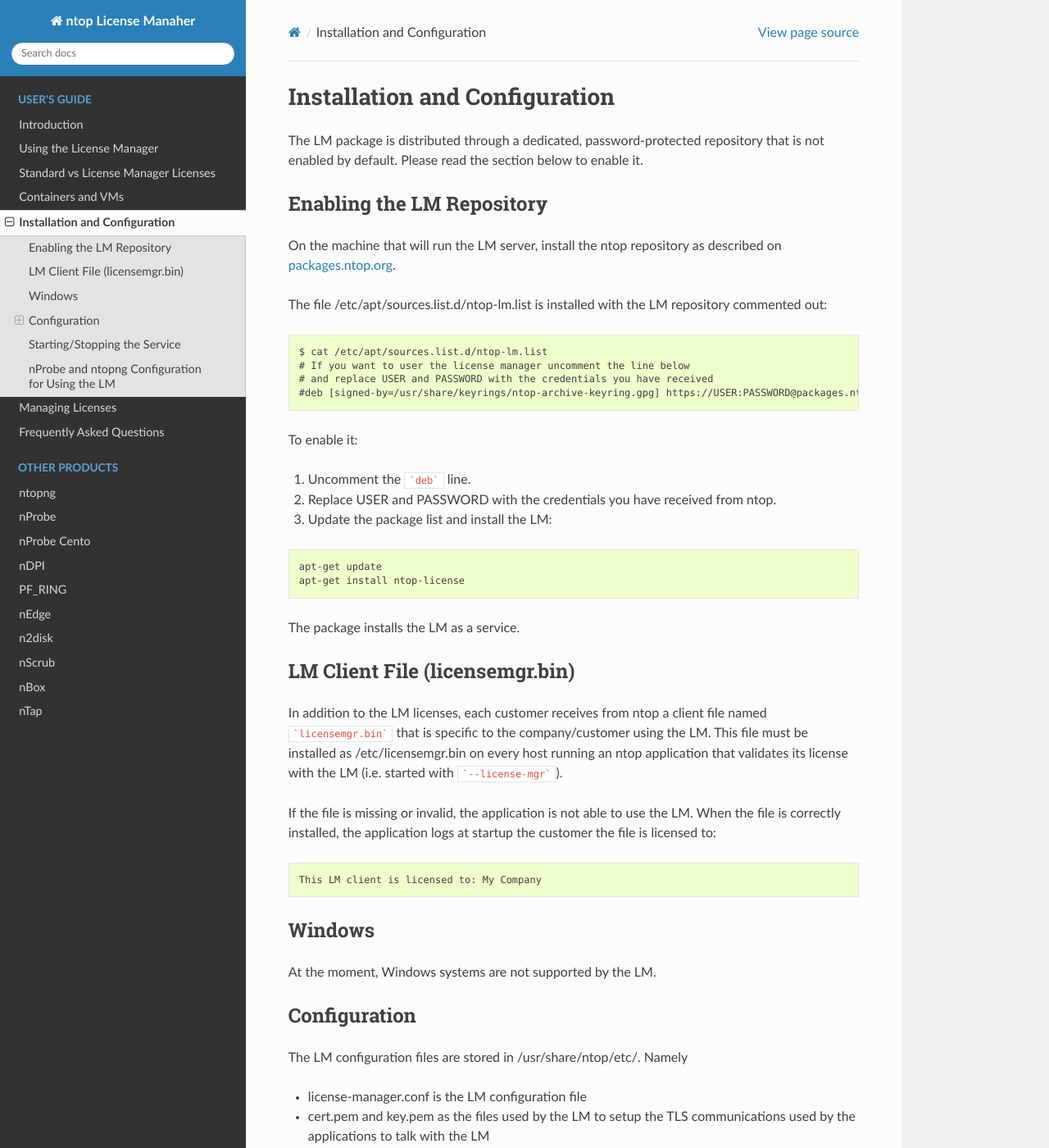
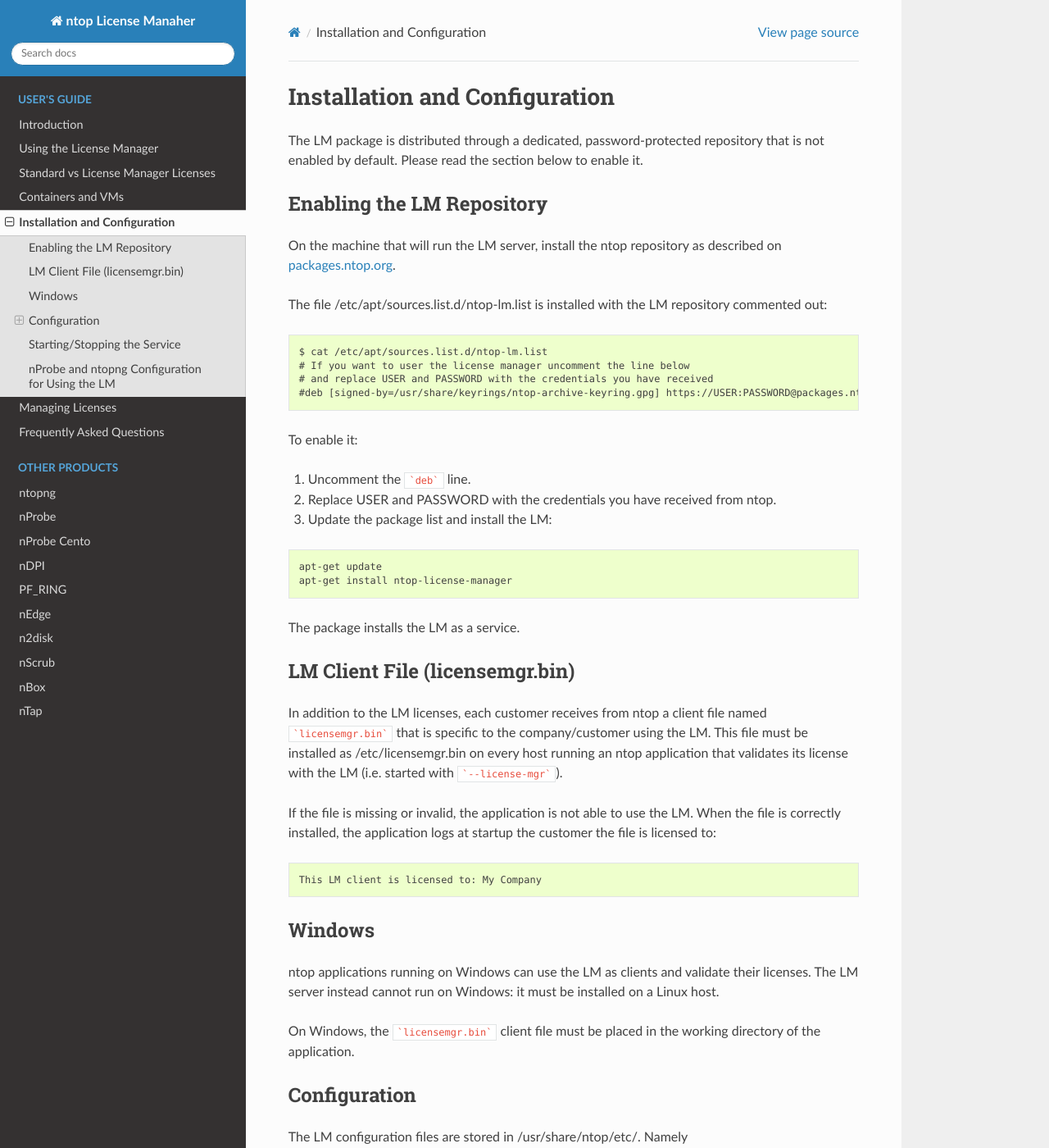
Before and after one commit to ntop/License, a Sphinx documentation site: the page built from doc/installation.rst, in a window 1280 px wide and 1400 px high. Shown: the whole window at 82% size. Built offline with Sphinx 7.4.7 and the Read the Docs theme 3.1.0, drawn with Linux system fonts in a browser that asks for light colours.

Commit message:
Update doc

````diff
--- a/doc/installation.rst
+++ b/doc/installation.rst
@@ -28,7 +28,7 @@
 .. code:: bash
 
    apt-get update
-   apt-get install ntop-license
+   apt-get install ntop-license-manager
 
 The package installs the LM as a service.
 
@@ -49,7 +49,10 @@
 Windows
 -------
 
-At the moment, Windows systems are not supported by the LM.
+ntop applications running on Windows can use the LM as clients and validate their licenses.
+The LM server instead cannot run on Windows: it must be installed on a Linux host.
+
+On Windows, the ```licensemgr.bin``` client file must be placed in the working directory of the application.
 
 
 Configuration
--- a/doc/introduction.rst
+++ b/doc/introduction.rst
@@ -1,7 +1,7 @@
 Introduction
 ============
 
-In addition to standard per-server licenses, it is possible to centralize licenses on a license manager (LM) application that is part of the `ntop-license` package.
+In addition to standard per-server licenses, it is possible to centralize licenses on a license manager (LM) application that is part of the `ntop-license-manager` package.
 
 The LM is a software application that allos you to deploy your ntop licenses on a central location to which ntop apps will connect to. Differently from 'classic' ntop licenses  that are bound to a host permanent systemId (based on the CPU and MAC address of the management interface), LM licenses are about to the host where the LM runs regardless of the applications (e.g. ntopng) are running.
 
@@ -21,7 +21,7 @@
 
 The LM needs to be installed on a network host of your LAN that is stable from the systemId standpoint (i.e. installing it on a container is probably not a good idea) meaning that the host and the management NIC of the host where the LM run should not change.
 
-The LM application is installed by the ```ntop-license``` package that runs it as a service. This package is available from a dedicated repository that needs to be enabled with the credentials provided by ntop (see the Installation section). The first thing you need to do is to install your licenses in the LM license directory that is typically /etc/ntop/license_manager. Note that the LM licenses are different from standard licenses, so make sure you ask for/install LM licenses as others will not be recognized. Once the LM is started, it listens on a network for applications willing to validate licenses.
+The LM application is installed by the ```ntop-license-manager``` package that runs it as a service. This package is available from a dedicated repository that needs to be enabled with the credentials provided by ntop (see the Installation section). The first thing you need to do is to install your licenses in the LM license directory that is typically /etc/ntop/license_manager. Note that the LM licenses are different from standard licenses, so make sure you ask for/install LM licenses as others will not be recognized. Once the LM is started, it listens on a network for applications willing to validate licenses.
 
 In order to use the LM for validating the license you
 
````
